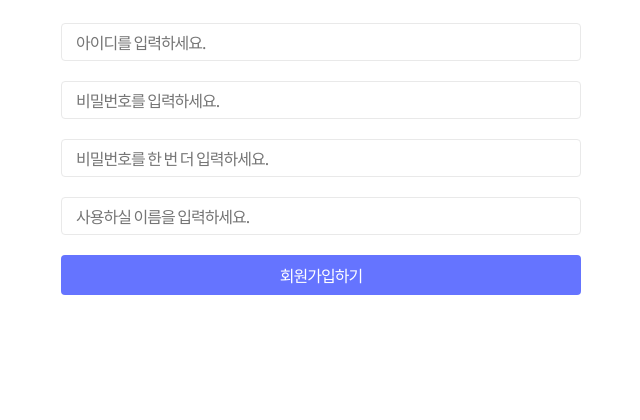
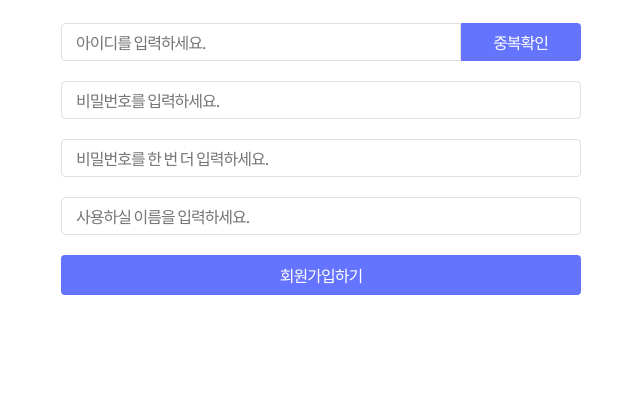
Before and after one commit to SoJaeBeom/MoviePhotoCard, a Python web app: template templates/signup.html in a window 1280 px wide. Shown: the part 221-641 px from the top of the page, without its empty margins (319-959 px from the left). Run offline with Jinja, Linux system fonts and the light colour scheme; the template is opened without the code that fills it, so the values that code supplies are empty.

Commit message:
overlap check button

```diff
--- a/static/signup.css
+++ b/static/signup.css
@@ -33,9 +33,24 @@ header {
 input {
     margin-bottom: 20px;
     font-size: 16px;
-    border: 1px solid #e9e9e9;
+    border: 1px solid #E1E1E1;
     border-radius: 4px;
     padding: 6px 14px;
+}
+
+.overlap_id_input {
+    width: 400px;
+    border-radius: 4px 0 0 4px;
+}
+
+.overlap_id_btn {
+    background-color: #6574FF;
+    width: 120px;
+    margin-left: -3px;
+    border: 0px;
+    padding: 7px 14px;
+    color: #fff;
+    border-radius: 0 4px 4px 0;
 }
 
 .default_button {
--- a/templates/signup.html
+++ b/templates/signup.html
@@ -17,7 +17,6 @@
     </head>
     <body>
         <header>
-<!--            이미지 태그 alt 확인-->
             <a href="#"><img src="/img/logo.svg" alt=""/></a>
             <div class="header_button">
                 <button onclick="" class="clear_button">회원가입</button>
@@ -28,7 +27,10 @@
         <div id="main">
             <div id="signup_contents">
                 <div id="title">Sign up</div>
-                <input type="text" placeholder="아이디를 입력하세요."/>
+                <div class="input_id">
+                    <input type="text" class ="overlap_id_input" placeholder="아이디를 입력하세요."/>
+                    <button class="overlap_id_btn">중복확인</button>
+                </div>
                 <input type="password" placeholder="비밀번호를 입력하세요."/>
                 <input type="password" placeholder="비밀번호를 한 번 더 입력하세요."/>
                 <input type="text" placeholder="사용하실 이름을 입력하세요."/>
```
Also changed, not shown: signup.py (added).
